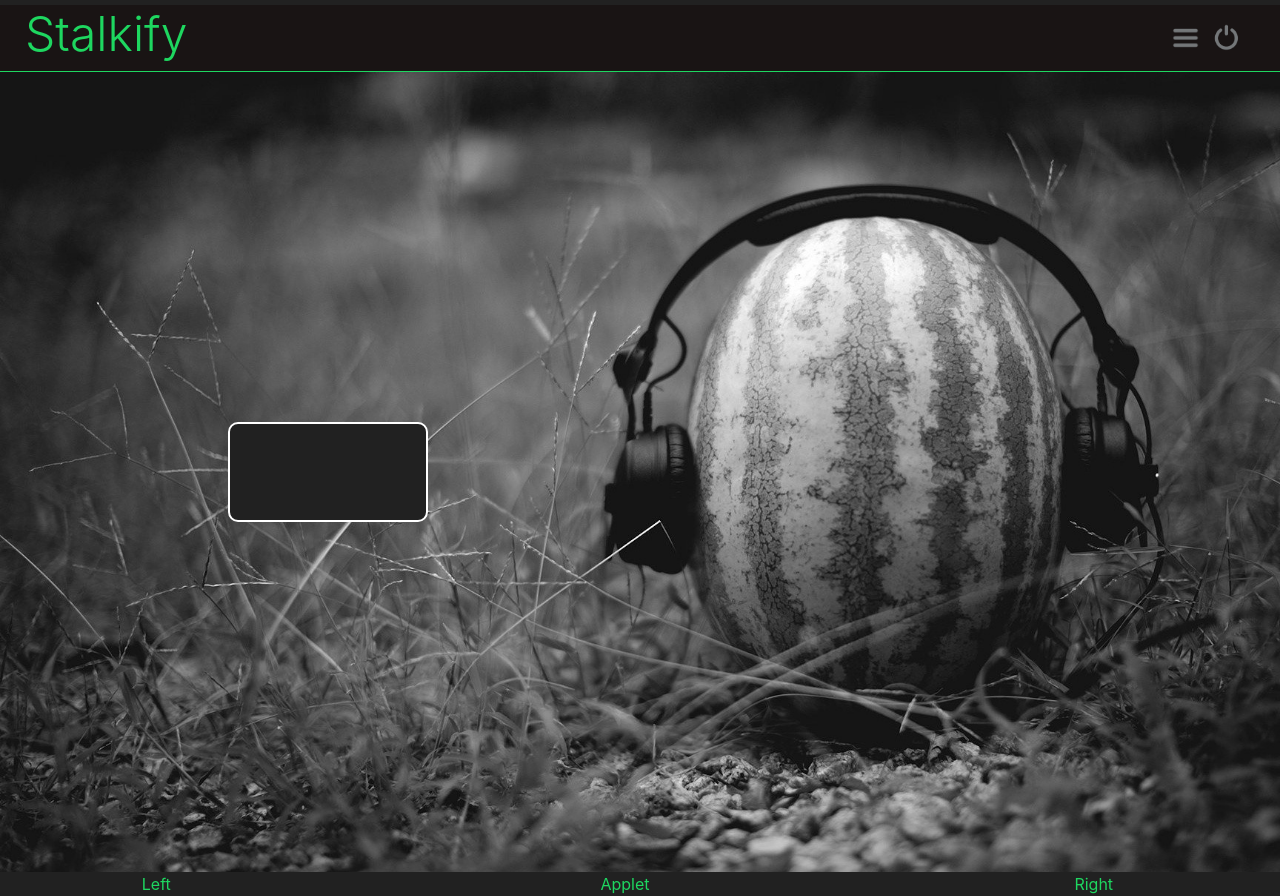
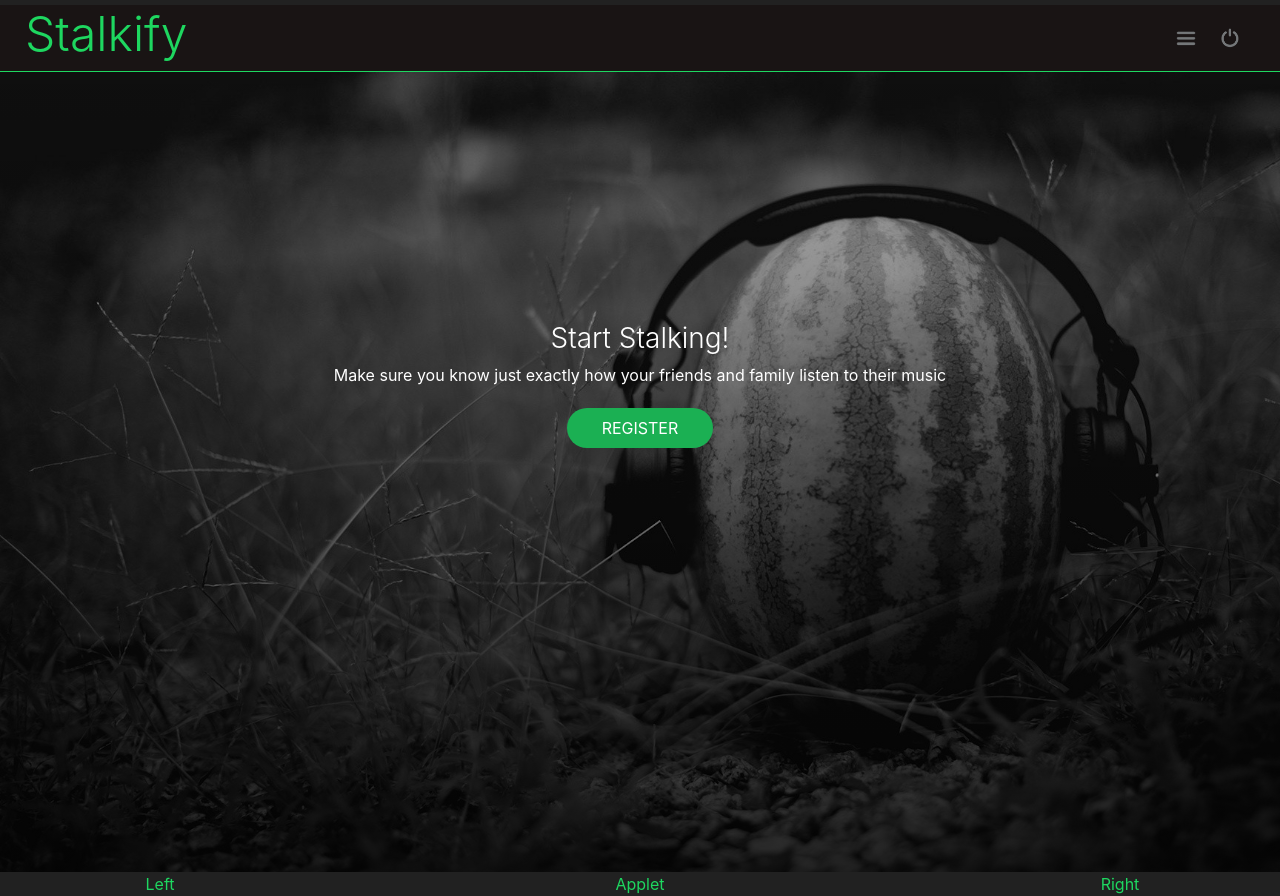
Before and after one commit to sliewatc/spotify-stalker, a PHP site: page / in a window 1280 px wide. Run offline with PHP 8.4, Linux system fonts and the light colour scheme.

Commit message:
added design code

```diff
--- a/src/public_html/assets/css/main.css
+++ b/src/public_html/assets/css/main.css
@@ -1,6 +1,14 @@
 body {
     background-color: #212121 !important;
     color: #1ED760 !important;
+}
+
+a, a:hover {
+    text-decoration: none !important;
+
+}
+.central-box a, .central-box a:hover {
+    color: white !important;
 }
 
 .noselect {
@@ -21,8 +29,8 @@ body {
 }
 
 .menu-icon {
-    width: 27px;
-    margin: 0 10px 0 0;
+    width: 40px;
+    padding: 5px 10px 5px 10px;
     cursor: pointer;
 }
 
@@ -31,8 +39,9 @@ body {
     -webkit-filter: brightness(1.4);
 }
 
+
 .bg-view {
-    background-image: url("../img/bg-header.jpg");
+    background: linear-gradient(rgba(0, 0, 0, 0.3), rgba(0, 0, 0, 0.8)), url("../img/bg-header.jpg");
     background-size: cover;
     height: 100vh;
 }
@@ -53,6 +62,10 @@ body {
 .menu-view {
     background-color: #191414;
     border-bottom: 1px solid #1ED760;
+}
+
+.menu-view a {
+    color: white !important;
 }
 
 #menu-this {
@@ -81,10 +94,89 @@ body {
 }
 
 .central-box {
+    position: relative;
+    bottom: 30px;
     color: white;
-    height: 100px;
-    width: 200px;
-    border: 2px solid white;
-    background-color: #212121;
-    border-radius: 10px;
+    height: 30vh;
+    width: auto;
+    margin: 0 auto;
 }
+
+.abs-menu {
+    position: absolute;
+    top: 10px;
+    right: 10px;
+    z-index: 100;
+}
+.s-btn {
+    display: inline-block;
+    border-radius: 30px;
+    text-decoration: none;
+    border: none;
+    color: white;
+    background-color: #1bb053;
+    padding: 8px 35px;
+    cursor: pointer;
+    outline: none;
+    margin-top: 5px;
+}
+
+.page-fill {
+    min-height: 100vh;
+}
+
+.c-did {
+    margin: 0 auto;
+}
+
+.l-register {
+
+}
+.r-register {
+    height: 100vh;
+    background-color: #e1f2dc;
+    color: #191414;
+}
+
+.text-green {
+    color: #1ED760;
+}
+
+.text-d-green {
+    color: #1bb053;
+}
+
+.noverflow {
+    overflow: hidden;
+}
+
+.reg-peep {
+    max-width: 75%;
+    padding: 20px 0;
+}
+
+.register-wrap {
+    height: inherit;
+}
+
+.bg-grad {
+    background: linear-gradient(rgba(0, 0, 0, 0.5), rgba(0, 0, 0, 0.1))
+}
+
+.btn-hide {
+    position: absolute;
+    top: 30px;
+    right: 40px;
+}
+
+.btn-reset {
+    border: none;
+    cursor: pointer;
+    outline: none;
+    height: 20px;
+    width: 30px;
+}
+
+.bg-none {
+    background: none;
+}
--- a/src/public_html/index.html
+++ b/src/public_html/index.html
@@ -3,7 +3,6 @@
 <head>
     <meta charset="UTF-8">
     <title>Spotify Stalker</title>
-    <link href="assets/css/main.css" rel="stylesheet">
 
     <!--
         <link rel="stylesheet" href="https://maxcdn.bootstrapcdn.com/bootstrap/4.0.0/css/bootstrap.min.css" integrity="sha384-Gn5384xqQ1aoWXA+058RXPxPg6fy4IWvTNh0E263XmFcJlSAwiGgFAW/dAiS6JXm" crossorigin="anonymous">
@@ -19,6 +18,9 @@
     <script src="assets/lib/popper/popper.min.js"></script>
     <script src="assets/lib/angularjs/angular.min.js"></script>
 
+    <link href="assets/css/main.css" rel="stylesheet">
+
+
     <script src="assets/js/stalker.js"></script>
 
 </head>
@@ -26,7 +28,7 @@
         <div class="container-fluid contform">
             <div class="row nav-bar noselect">
                 <div class="col-6">
-                    <h4 class= "stalk-title font-weight-light">
+                    <h4 class= "col stalk-title font-weight-light">
                         Stalkify
                     </h4>
                 </div>
@@ -38,26 +40,31 @@
                 </div>
             </div>
             <div class="row menu-view" id="menu-this" style="display: none">
-                <div class="anim-fi menu-item col-lg-2 col-md-3 col-sm-4 text-center">Home</div>
-                <div class="anim-fi menu-item col-lg-2 col-md-3 col-sm-4 text-center">Friends</div>
-                <div class="anim-fi menu-item col-lg-2 col-md-3 col-sm-4 text-center">Stats</div>
-                <div class="anim-fi menu-item col-lg-2 col-md-3 col-sm-4 text-center">Search</div>
-                <div class="anim-fi menu-item col-lg-2 col-md-3 col-sm-4 text-center">About</div>
-                <div class="anim-fi menu-item col-lg-2 col-md-3 col-sm-4 text-center">Settings</div>
+                <a class="anim-fi menu-item col-lg-2 col-md-3 col-sm-4 text-center">Home</a>
+                <a class="anim-fi menu-item col-lg-2 col-md-3 col-sm-4 text-center">Friends</a>
+                <a class="anim-fi menu-item col-lg-2 col-md-3 col-sm-4 text-center">Stats</a>
+                <a class="anim-fi menu-item col-lg-2 col-md-3 col-sm-4 text-center">Search</a>
+                <a class="anim-fi menu-item col-lg-2 col-md-3 col-sm-4 text-center">About</a>
+                <a class="anim-fi menu-item col-lg-2 col-md-3 col-sm-4 text-center">Settings</a>
             </div>
             <div class="row">
                 <div class="col-12 bg-view">
-                    <div class="row align-items-center app-wrap" ng-app ng-controller="BeginStalk">
-                        <div class="col-8 offset-2 justify-content-center">
-                            <div class="central-box">
+                    <div class="row align-items-center app-wrap">
+                        <div class="col justify-content-center">
+                            <div class="central-box text-center">
+                                <h3 class="font-weight-light">Start Stalking!</h3>
+                                <p>Make sure you know just exactly how your friends and family listen to their music</p>
+                                <a href="#" class="s-btn btn-register">REGISTER</a>
                             </div>
                         </div>
                     </div>
                 </div>
-                <div class="col row text-center">
-                    <div class="left-sbar col-12 col-md-3">Left</div>
-                    <div class="col-12 col-md-6">Applet</div>
-                    <div class="right-sbar col-12 col-md-3">Right</div>
+                <div class="col-12 text-center">
+                    <div class="row">
+                        <div class="left-sbar col-12 col-md-3">Left</div>
+                        <div class="col-12 col-md-6">Applet</div>
+                        <div class="right-sbar col-12 col-md-3">Right</div>
+                    </div>
                 </div>
             </div>
         </div>
```
Also changed, not shown: src/public_html/register.html (added, +45 -0 lines), src/public_html/assets/img/sticklogo.png (added).
